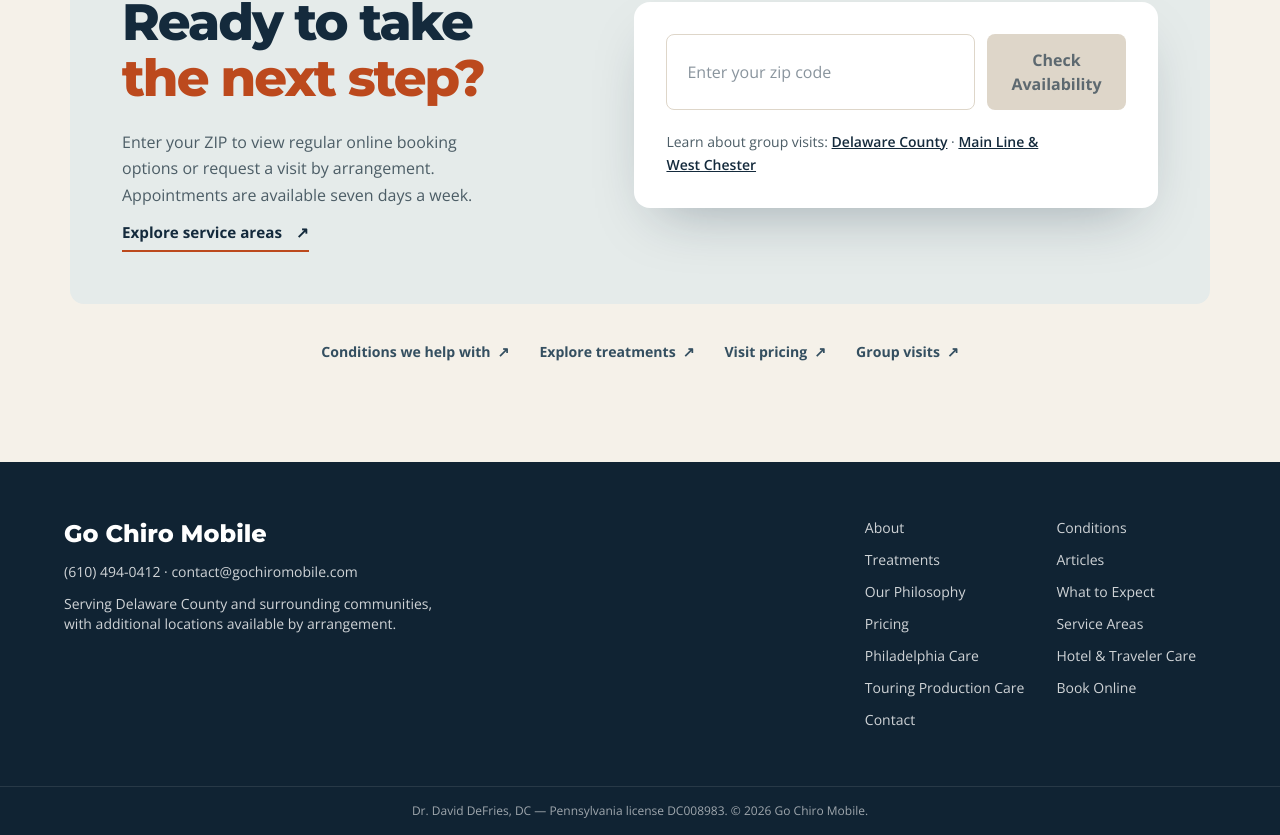
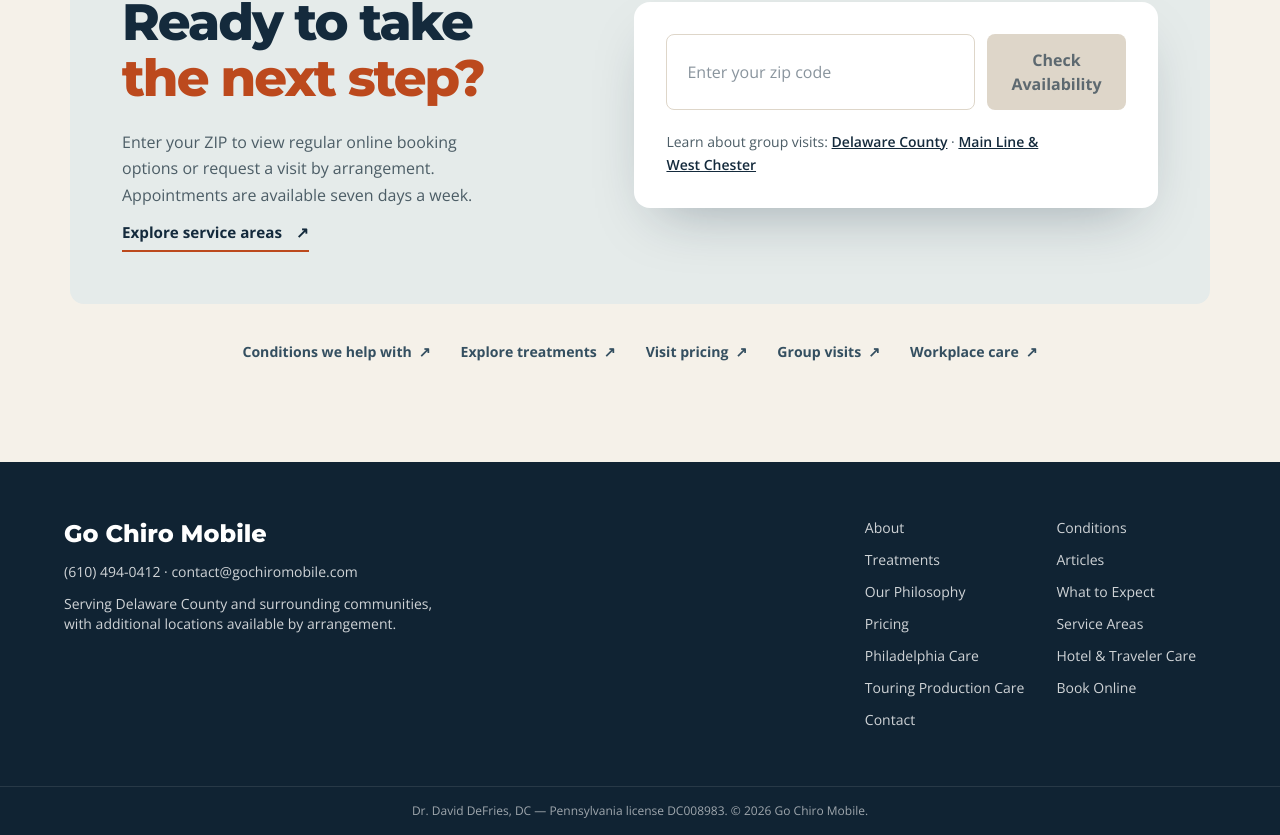
Before and after one commit to mybackcracker/gochiro-platform, a Next.js app: page / in a window 1280 px wide. Shown: the part 3438-4273 px from the top of the page. Built offline with nearby package versions, Linux system fonts and the light colour scheme.

Commit message:
Add workplace care link to homepage resources

```diff
--- a/app/(marketing)/page.tsx
+++ b/app/(marketing)/page.tsx
@@ -202,6 +202,7 @@
             <Link href="/treatments">Explore treatments <Arrow /></Link>
             <Link href="/pricing">Visit pricing <Arrow /></Link>
             <Link href="/group-visits">Group visits <Arrow /></Link>
+            <Link href="/workplace-care">Workplace care <Arrow /></Link>
           </nav>
         </section>
       </div>
```
